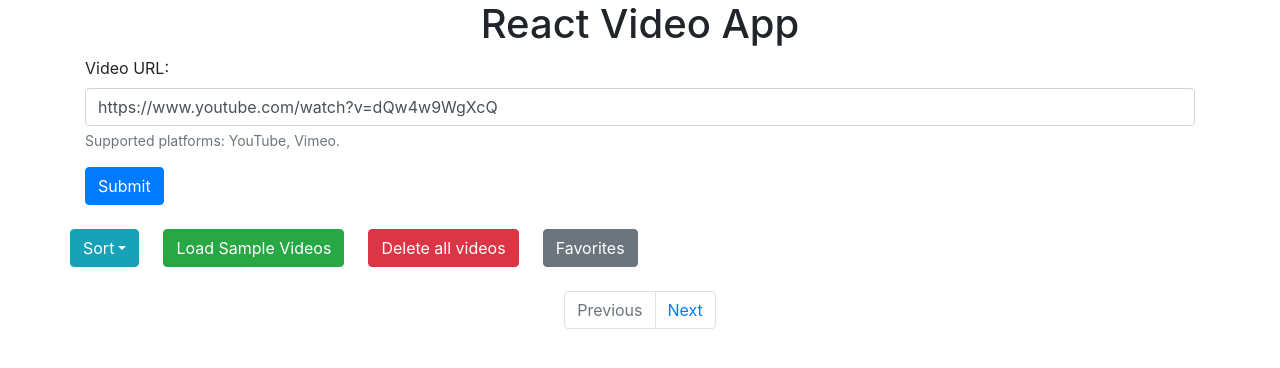
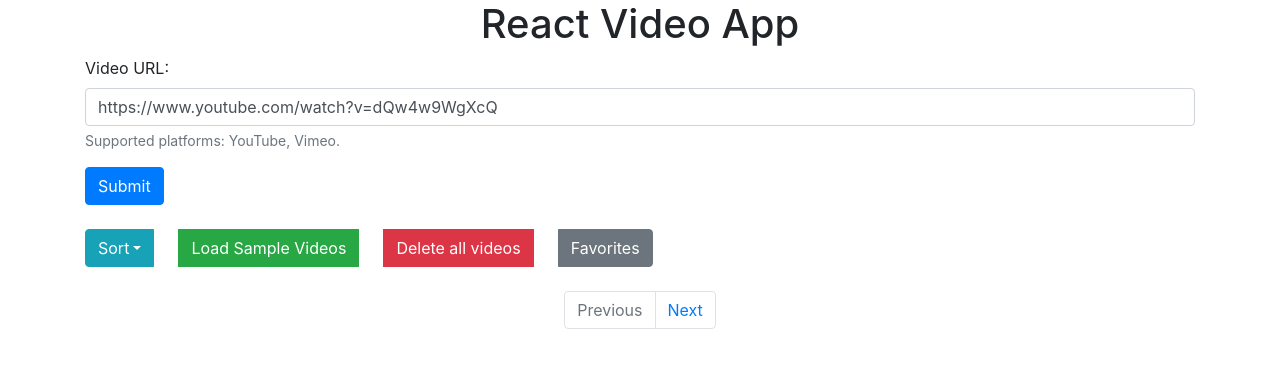
Before and after one commit to se7t/react-video-app, a React (Create React App) app: page / in a window 1280 px wide. Shown: the top 368 px of the page. Built offline with nearby package versions, Linux system fonts and the light colour scheme.

Commit message:
Fix button row leaking outside container

```diff
--- a/src/App.jsx
+++ b/src/App.jsx
@@ -2,6 +2,7 @@ import React, { useState } from 'react';
 import {
   Alert,
   Button,
+  ButtonGroup,
   ButtonDropdown,
   DropdownToggle,
   DropdownMenu,
@@ -332,7 +333,7 @@ function App() {
             Submit
           </Button>
         </Form>
-        <Row className="mt-4">
+        <ButtonGroup className="mt-4">
           <ButtonDropdown isOpen={isDropdownOpen} toggle={toggleDropdownOpen}>
             <DropdownToggle caret color="info">
               Sort
@@ -356,7 +357,7 @@ function App() {
           >
             Favorites
           </Button>
-        </Row>
+        </ButtonGroup>
         {videos.length > 0 || alert.bootstrapColor === 'success'
           ? (
             <Alert className="mt-4" color={alert.bootstrapColor} isOpen={alertVisible} toggle={onDismiss}>
```
